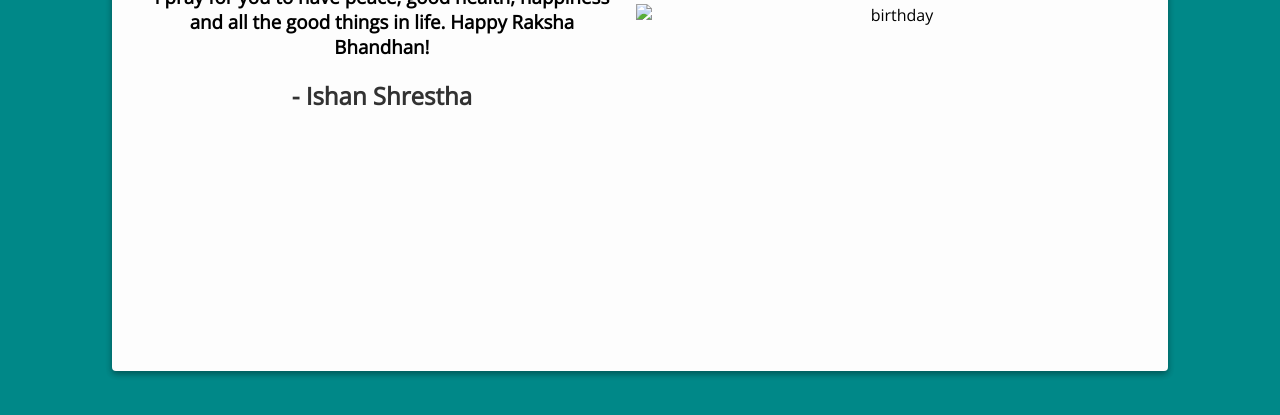
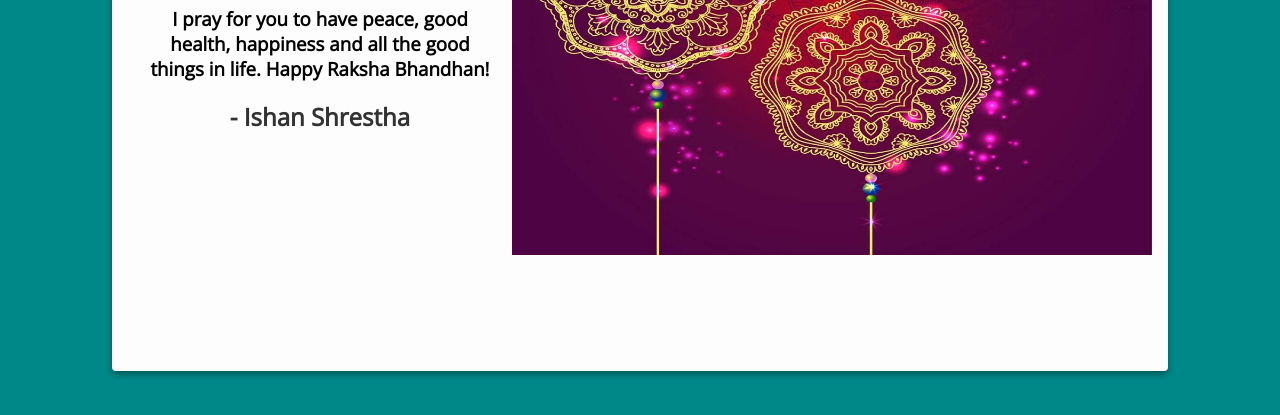
Before and after one commit to ishanog/foru, a plain HTML site: page index.html in a window 1280 px wide. Shown: the part 385-800 px from the top of the page. Drawn offline with nearby package versions, Linux system fonts and the light colour scheme.

Commit message:
Update index.html

```diff
--- a/index.html
+++ b/index.html
@@ -12,7 +12,7 @@
 </head>
 <body>
   <div class="card">
-    <img src="./images/70661540.jpg" alt="birthday" class="birthday">
+    <img src="./70661540.jpg" alt="birthday" class="birthday">
     <div class="text">
       <h1>Happy Raksha Bhandhan!</h1>
       <h3>I pray for you to have peace, good health, happiness and all the good things in life. Happy Raksha Bhandhan!</h3>
```
